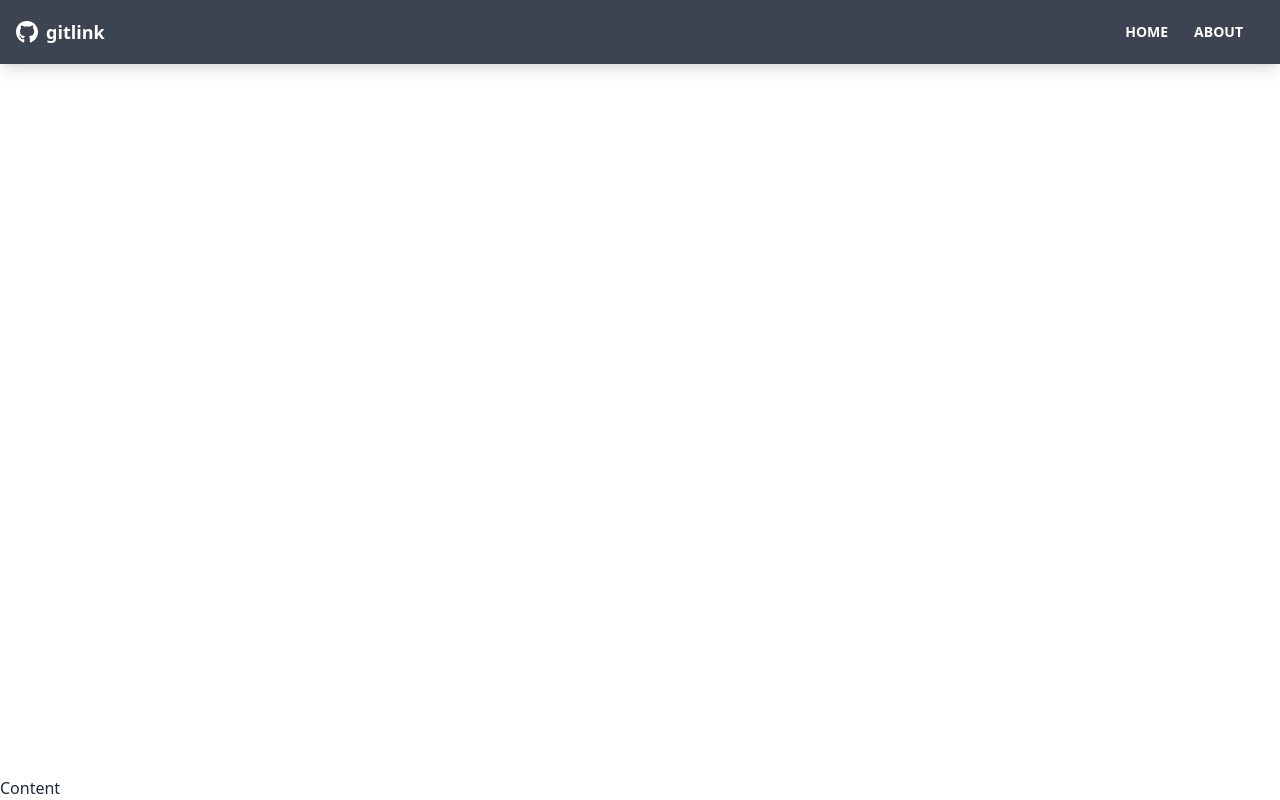
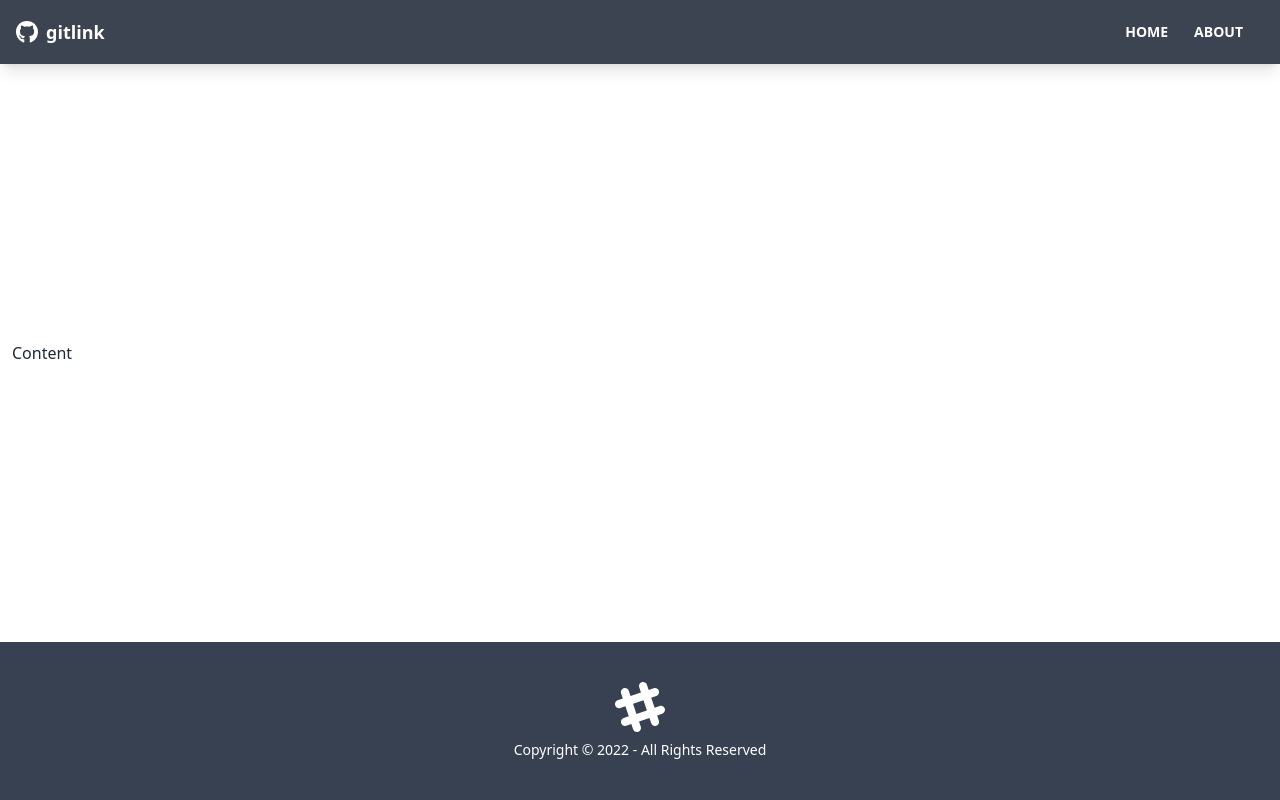
Before and after one commit to rscottlundgren/gitlink, a React (Create React App) app: page / in a window 1280 px wide. Built offline with nearby package versions, Linux system fonts and the light colour scheme.

Commit message:
Update `App` Component with `Footer`
- Import `Footer` component into `App.js`
- Instantiate `Footer` in main component
- Amend <main> tag to better fit UI formatting of site

```diff
--- a/src/App.js
+++ b/src/App.js
@@ -1,12 +1,14 @@
 import { BrowserRouter as Router, Route } from 'react-router-dom';
 import Navbar from './components/layout/Navbar';
+import Footer from './components/layout/Footer';
 
 function App() {
 	return (
 		<Router>
 			<div className='flex flex-col justify-between h-screen'>
 				<Navbar />
-				<main>Content</main>
+				<main className='container mx-auto px-3 pb-12'>Content</main>
+				<Footer />
 			</div>
 		</Router>
 	);
```
